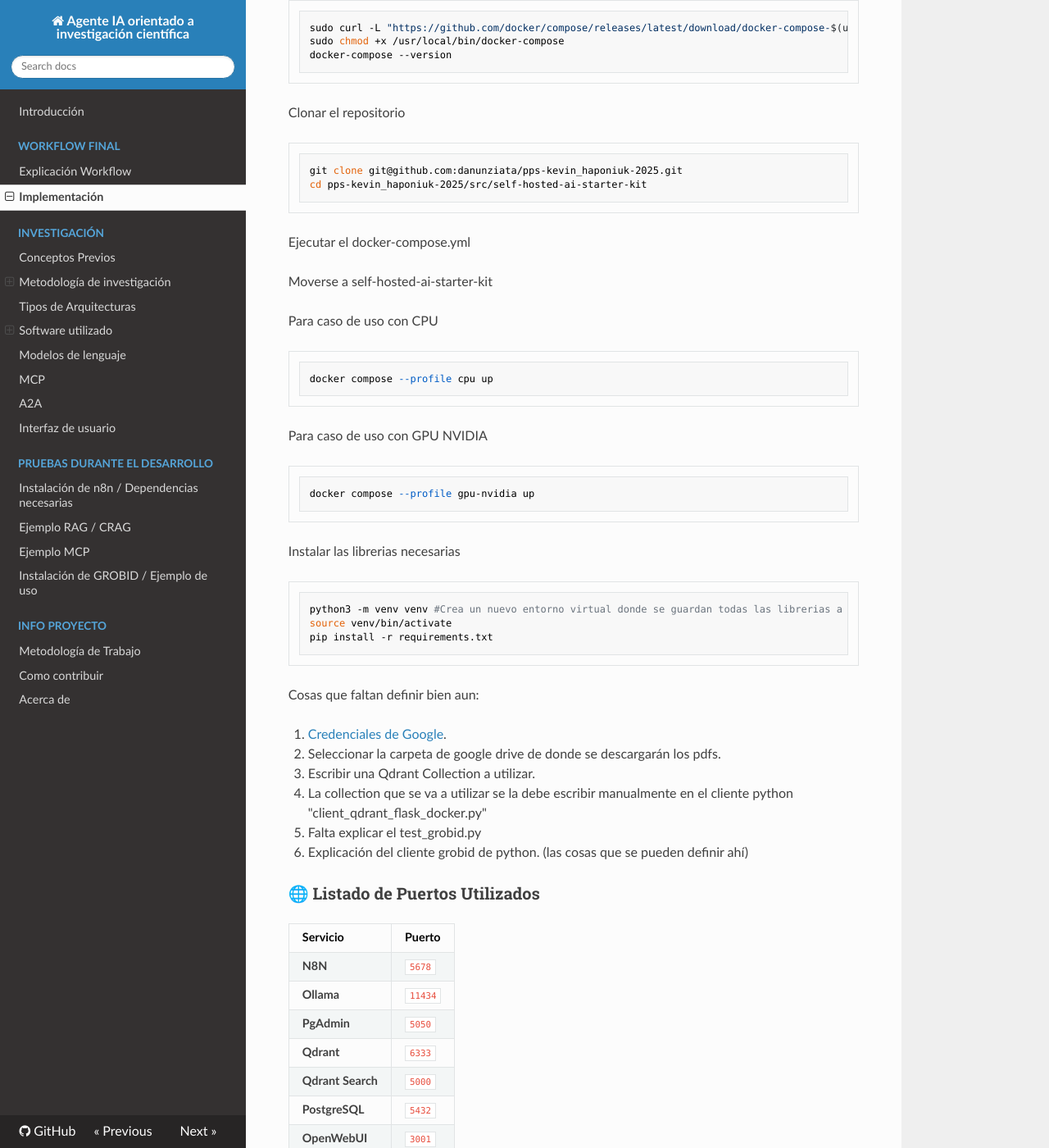
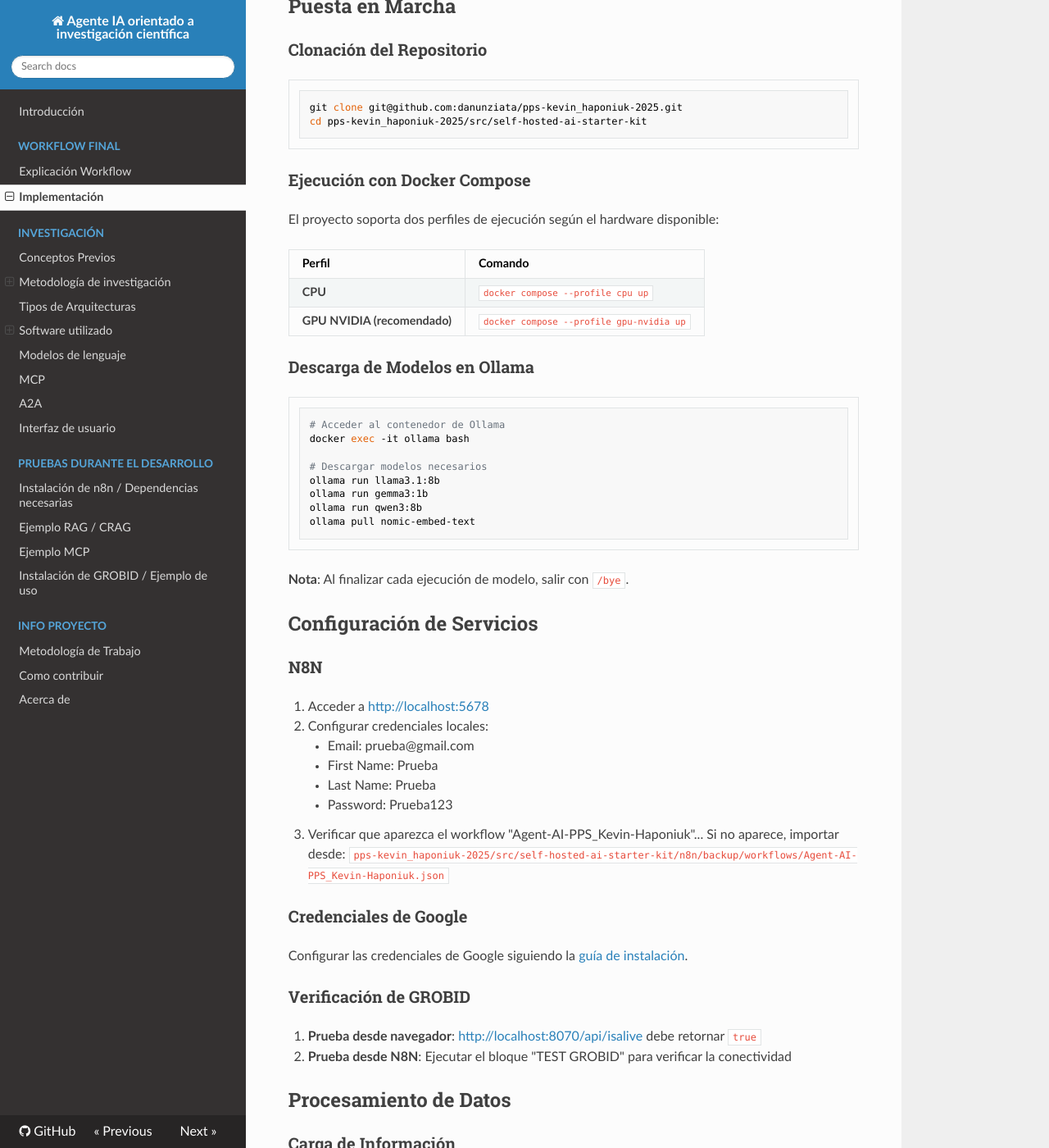
Before and after one commit to danunziata/pps-kevin_haponiuk-2025, an MkDocs documentation site: the page built from docs/implementacion/01_implementacion-final.md, in a window 1280 px wide and 1400 px high, scrolled down 828 px. Shown: the whole window at 82% size. Built offline with MkDocs 1.6.1, drawn with Linux system fonts in a browser that asks for light colours; nearby versions of some CDN libraries; some of the changed text lies outside the part shown.

Commit message:
docs: explicacion del workflow y puesta en marcha del proyecto

````diff
--- a/docs/implementacion/01_implementacion-final.md
+++ b/docs/implementacion/01_implementacion-final.md
@@ -1,95 +1,183 @@
-Actualizar el sistema
+## Requisitos Previos
 
-  ```sh
-  sudo apt update
-  sudo apt upgrade
-  ```
+Actualización del Sistema
+```sh
+sudo apt update
+sudo apt upgrade
+```
 
+Instalación de Python
+```sh
+sudo apt install python python3-pip python3-venv
+```
 
-Instalar Python
-  ```sh
-  sudo apt install python
-  sudo apt install python3-pip
-  sudo apt install python3-venv
-  ```
+Instalación de Docker
+```sh
+sudo apt install docker.io
+sudo systemctl enable docker
+sudo systemctl start docker
+docker --version
+```
 
-Instalar Git
+Instalación de Docker-Compose
+```sh
+sudo curl -L "https://github.com/docker/compose/releases/latest/download/docker-compose-$(uname -s)-$(uname -m)" -o /usr/local/bin/docker-compose
+sudo chmod +x /usr/local/bin/docker-compose
+docker-compose --version
+```
 
-  ```sh
-  sudo apt install git
-  git --version ## (para verificar)
-  ```
+## Puesta en Marcha
 
-Instalar Docker
+### Clonación del Repositorio
+```sh
+git clone git@github.com:danunziata/pps-kevin_haponiuk-2025.git
+cd pps-kevin_haponiuk-2025/src/self-hosted-ai-starter-kit
+```
 
-  ```sh
-  sudo apt install docker.io
-  sudo systemctl enable docker
-  sudo systemctl start docker
-  docker --version ## (para verificar)
-  ```
+### Ejecución con Docker Compose
+El proyecto soporta dos perfiles de ejecución según el hardware disponible:
 
-Instalar Docker-Compose
+| Perfil | Comando |
+|--------|---------|
+| **CPU** | `docker compose --profile cpu up` |
+| **GPU NVIDIA (recomendado)** | `docker compose --profile gpu-nvidia up` |
 
-  ```sh
-  sudo curl -L "https://github.com/docker/compose/releases/latest/download/docker-compose-$(uname -s)-$(uname -m)" -o /usr/local/bin/docker-compose
-  sudo chmod +x /usr/local/bin/docker-compose
-  docker-compose --version
-  ```
+### Descarga de Modelos en Ollama
+```sh
+# Acceder al contenedor de Ollama
+docker exec -it ollama bash
 
-Clonar el repositorio
+# Descargar modelos necesarios
+ollama run llama3.1:8b
+ollama run gemma3:1b
+ollama run qwen3:8b
+ollama pull nomic-embed-text
+```
 
-  ```sh
-  git clone git@github.com:danunziata/pps-kevin_haponiuk-2025.git
-  cd pps-kevin_haponiuk-2025/src/self-hosted-ai-starter-kit
-  ```
+**Nota**: Al finalizar cada ejecución de modelo, salir con `/bye`.
 
-Ejecutar el docker-compose.yml
+## Configuración de Servicios
 
-Moverse a self-hosted-ai-starter-kit
+### N8N
+1. Acceder a [http://localhost:5678](http://localhost:5678)
+2. Configurar credenciales locales:
+      - Email: prueba@gmail.com
+      - First Name: Prueba
+      - Last Name: Prueba
+      - Password: Prueba123
+3. Verificar que aparezca el workflow "Agent-AI-PPS_Kevin-Haponiuk"... Si no aparece, importar desde: `pps-kevin_haponiuk-2025/src/self-hosted-ai-starter-kit/n8n/backup/workflows/Agent-AI-PPS_Kevin-Haponiuk.json`
 
+### Credenciales de Google
+Configurar las credenciales de Google siguiendo la [guía de instalación](../../pruebas/01_install-n8n/#credenciales-de-google).
 
-  Para caso de uso con CPU
-  ```sh
-  docker compose --profile cpu up
-  ```
+### Verificación de GROBID
+1. **Prueba desde navegador**: [http://localhost:8070/api/isalive](http://localhost:8070/api/isalive) debe retornar `true`
+2. **Prueba desde N8N**: Ejecutar el bloque "TEST GROBID" para verificar la conectividad
 
-  Para caso de uso con GPU NVIDIA
-  ```sh
-  docker compose --profile gpu-nvidia up
-  ```
+## Procesamiento de Datos
 
-Instalar las librerias necesarias
+### Carga de Información
+1. Configurar la carpeta de PDFs en el bloque "Search all Content"
+2. Ejecutar el workflow "CARGA DE INFORMACIÓN" en N8N
+3. Verificar la carga en [http://localhost:6333/dashboard#/collections](http://localhost:6333/dashboard#/collections)
 
-  ```sh
-  python3 -m venv venv #Crea un nuevo entorno virtual donde se guardan todas las librerias a utilizar
-  source venv/bin/activate
-  pip install -r requirements.txt
-  ```
+### Configuración de PostgreSQL
+Obtener la IP del servicio de postgres:
+```sh
+docker inspect -f '{{range .NetworkSettings.Networks}}{{.IPAddress}}{{end}}' self-hosted-ai-starter-kit-postgres-1
+```
 
+Configurar credenciales del nodo de Postgres en N8N:
 
-Cosas que faltan definir bien aun:
+   - Host: [IP obtenida]
+   - Database: n8n
+   - Username: root
+   - Password: password
 
-1. [Credenciales de Google](../../pruebas/01_install-n8n/#credenciales-de-google).
-2. Seleccionar la carpeta de google drive de donde se descargarán los pdfs.
-3. Escribir una Qdrant Collection a utilizar.
-4. La collection que se va a utilizar se la debe escribir manualmente en el cliente python "client_qdrant_flask_docker.py"
-5. Falta explicar el test_grobid.py
-6. Explicación del cliente grobid de python. (las cosas que se pueden definir ahí)
+### PgAdmin (Opcional)
+1. Acceder a [http://localhost:5050/](http://localhost:5050/)
+2. Login: admin@admin.com / admin
+3. Agregar nuevo servidor con la IP de postgres y mismos parámetros utilizados en el punto anterior.
 
+## Consulta al Agente
 
+Existen dos formas de interactuar con el agente:
 
-### 🌐 Listado de Puertos Utilizados
+1. **Chat directo**: Usar el bloque "when chat message received" en N8N
+2. **Webhook con OpenWebUI**: Configurar integración externa
 
+### Configuración de OpenWebUI
 
+Para poder hacer la consulta al agente mediante el bloque webhook, debemos configurar el servicio de OpenWebUI.
+
+1. **Acceder a OpenWebUI**: Ir a `http://localhost:3000` y logearse con un mail y password.
+
+2. **Crear nueva función**: Ir abajo a la izquierda y entrar al **Admin Panel** → **Functions** y crear una nueva función.
+
+3. **Código de la función**: Copiar el siguiente código en la función:
+
+    ```python
+    # Código completo disponible en: src/self-hosted-ai-starter-kit/n8n-pipeline-function.py
+    ```
+
+4. **Configurar parámetros**: Configure los siguientes parámetros en la función creada:
+
+      - **Nombre**: "N8N Pipeline"
+      - **Descripción**: "Pipeline para interactuar con N8N"
+
+5. **Acceder al bloque Webhook**: En N8N, localice y configure el bloque Webhook de la siguiente manera (copie el Test URL generado):
+
+<p align="center">
+  <img src="/images/config-n8n-openweb.png" width="80%">
+</p>
+
+En las configuraciones de la función, utilice la URL copiada de N8N y realice el siguiente cambio:
+
+   - Reemplace `localhost` por el nombre del contenedor de N8N (en este caso "n8n")
+   - Mantenga el resto de configuraciones en valores por defecto
+
+<p align="center">
+  <img src="/images/function-2.png" width="60%">
+</p>
+
+6. **Activar el workflow**: Active el workflow en N8N para comenzar a recibir solicitudes:
+
+<p align="center">
+  <img src="/images/activate.png" width="50%">
+</p>
+
+7. **Configurar escucha**: Configure el workflow para escuchar y recibir respuestas externas:
+
+<p align="center">
+  <img src="/images/execute.png" width="60%">
+</p>
+
+### Verificación Final
+
+Una vez completados todos los pasos anteriores, ya puede realizar consultas al agente directamente desde n8n o desde Open WebUI.
+
+## 🛑 Detener la ejecución
+
+```bash
+# Para perfil CPU
+docker compose --profile cpu down
+
+# Para perfil GPU NVIDIA
+docker compose --profile gpu-nvidia down
+```
+
+## Puertos Utilizados
 
 | Servicio | Puerto |
 |----------|--------|
-| **N8N** | `5678` |
-| **Ollama** | `11434` |
-| **PgAdmin** | `5050` |
-| **Qdrant** | `6333` |
-| **Qdrant Search** | `5000` |
-| **PostgreSQL** | `5432` |
-| **OpenWebUI** | `3001` |
-| **Grobid** | `8070` |
+| N8N | 5678 |
+| Ollama | 11434 |
+| PgAdmin | 5050 |
+| Qdrant | 6333 |
+| Qdrant Search | 5000 |
+| PostgreSQL | 5432 |
+| OpenWebUI | 3000 |
+| Grobid | 8070 |
+| Cadvisor | 8081 |
+| Prometheus | 9090 |
+| Grafana | 3001 |
````
Also changed, not shown: docs/implementacion/00_workflow-completo.md (+1 -1 lines), src/self-hosted-ai-starter-kit/docker-compose.yml (+6 -21 lines), docs/images/activate.png (added), docs/images/carga_datos.png (added), docs/images/chat_message_received.png (added), docs/images/config-n8n-openweb.png (added), docs/images/execute.png (added), docs/images/function-2.png (added), docs/images/function.png (added), docs/images/postgress.png (added), docs/images/prueba_drive.png (added), docs/images/test_grobid.png (added), docs/images/workflow-agentai.png, docs/images/workflow-completo.png, 1 more files, 2 other files.
